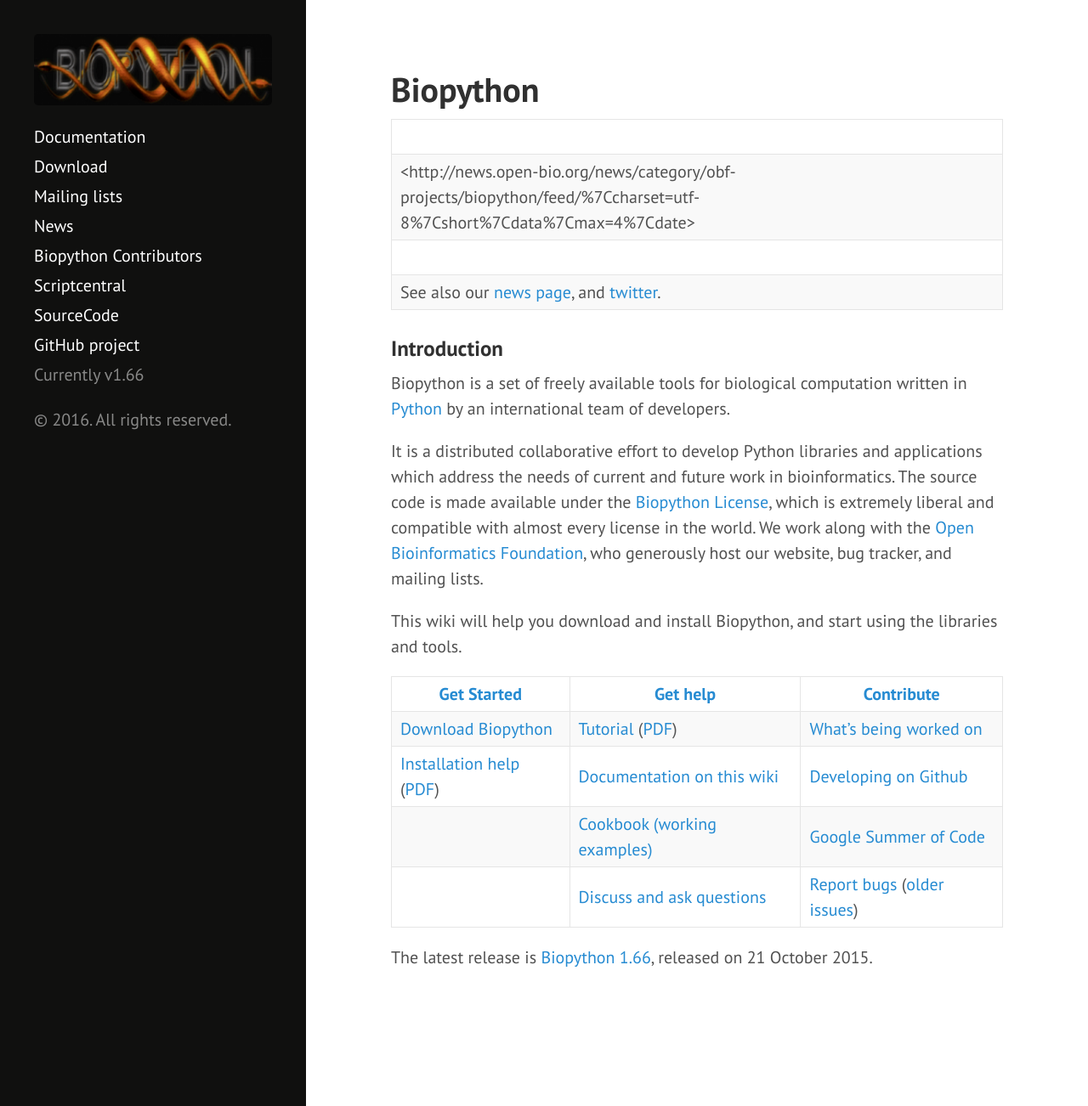
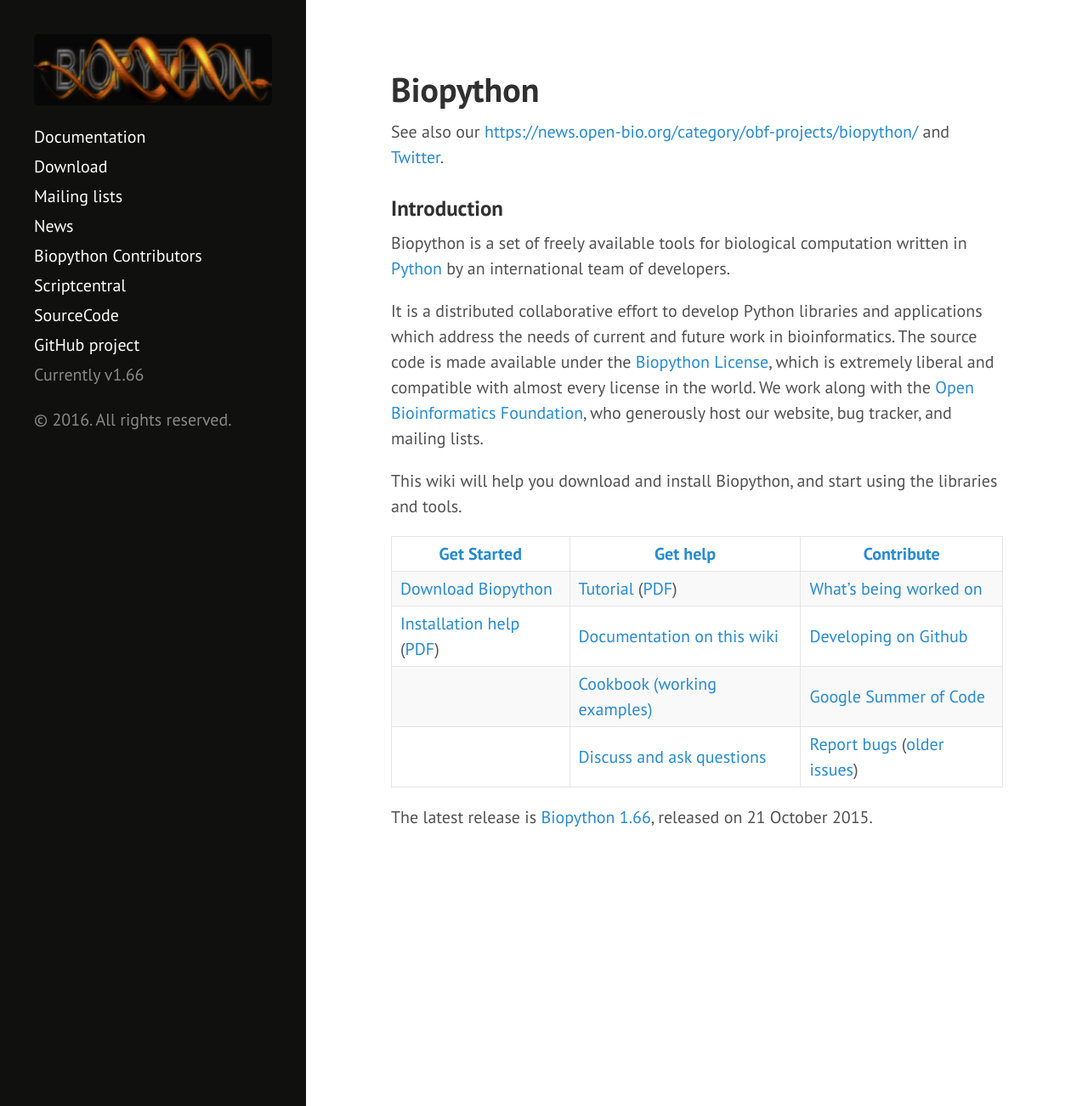
Before and after one commit to biopython/biopython.github.io, a Jekyll site: the page built from wiki/Biopython.md, in a window 1280 px wide and 1302 px high. Shown: the whole window at 85% size. Built offline with Jekyll 4.4.1, drawn with Linux system fonts in a browser that asks for light colours.

Commit message:
Remove broken embedded RSS headlines from main page.
Closes #4.

```diff
--- a/wiki/Biopython.md
+++ b/wiki/Biopython.md
@@ -8,11 +8,9 @@ redirect_from:
  - wiki/Main_Page
 ---
 
-|                                                                                                                                |
-|--------------------------------------------------------------------------------------------------------------------------------|
-| <rss><http://news.open-bio.org/news/category/obf-projects/biopython/feed/%7Ccharset=utf-8%7Cshort%7Cdata%7Cmax=4%7Cdate></rss> |
-|                                                                                                                                |
-| See also our [news page](News "wikilink"), and [twitter](http://twitter.com/biopython).                                        |
+See also our
+[https://news.open-bio.org/category/obf-projects/biopython/](News feed)
+and [Twitter](https://twitter.com/biopython).
 
 ### Introduction
 
```
